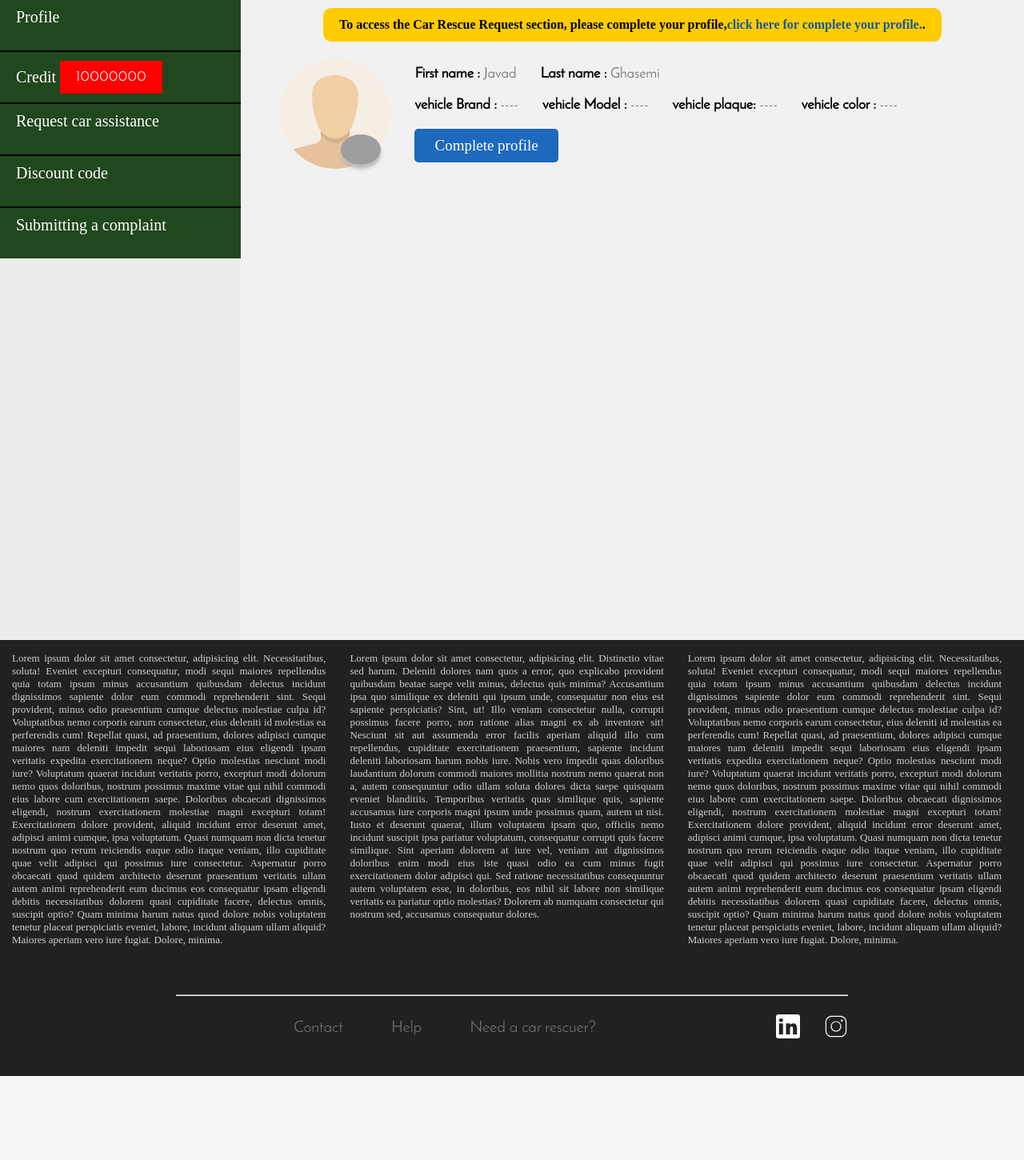
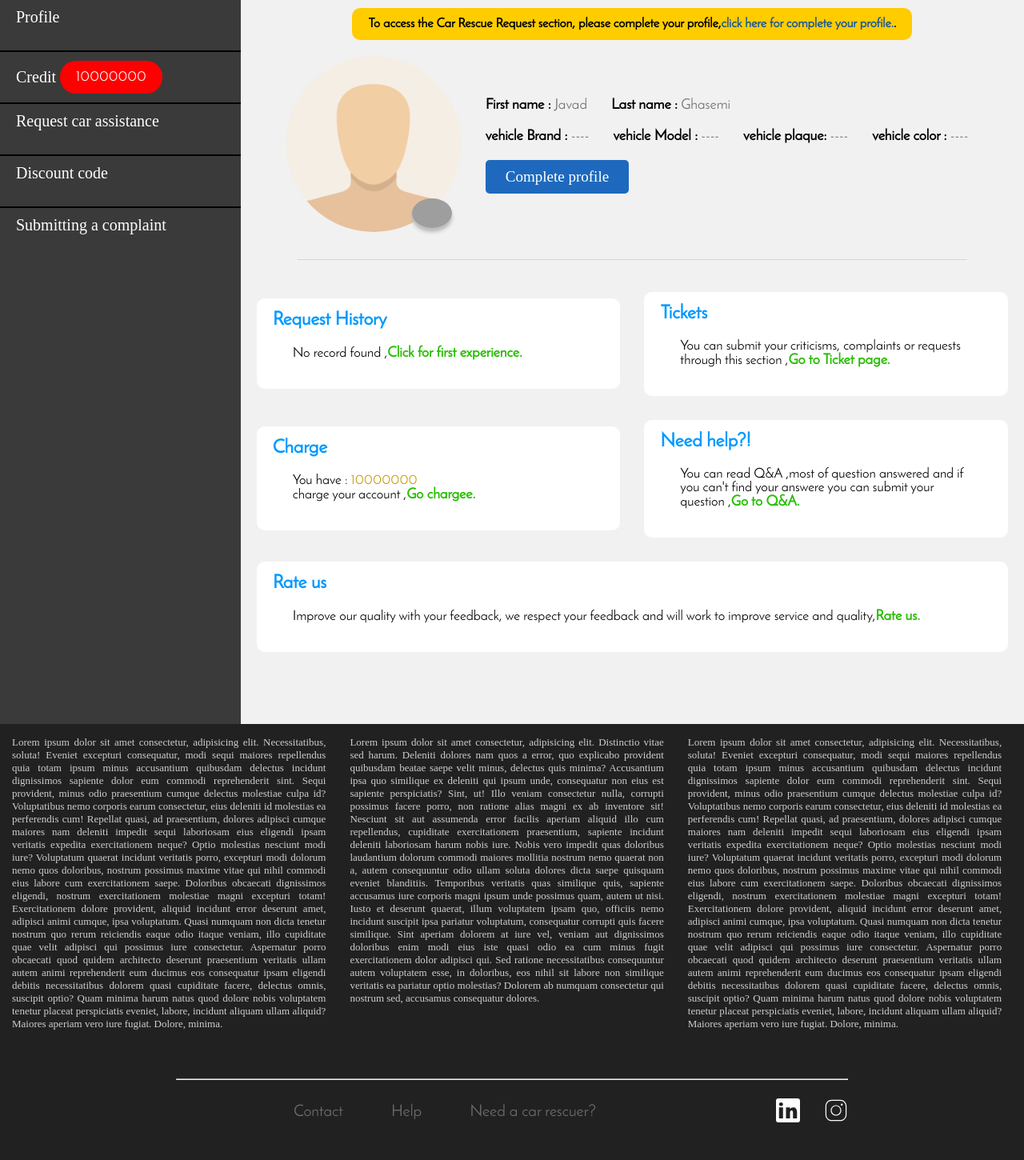
Before and after one commit to ijavadddd/Django-simple-projects, a Django app: page /user_profile in a window 1280 px wide. Shown: the part 115-1565 px from the top of the page at 80% size. Before the commit the page ends 1460 px from the top, so only its background shows below. Run offline with Django 4.2, Linux system fonts and the light colour scheme; some web fonts are replaced; grey boxes are pictures that could not be loaded.

Commit message:
Complete first page of user-profile app

```diff
--- a/2-sham_tara/sham_tara/static/css/user_profile.css
+++ b/2-sham_tara/sham_tara/static/css/user_profile.css
@@ -1,13 +1,14 @@
 .panel-container{
     width:100%;
-    min-height:800px;
+    /* min-height:800px; */
     background-color:rgb(241, 241, 241);
     display:flex;
 }
 .sidebar-menu-container{
     width:max(20%,30ch);
-    min-height:800px;
-    background-color:#ececec;
+    /* min-height:800px; */
+    background-color:#3a3a3a;
+    overflow:hidden;
 }
 .vertical-menu{
     display:flex;
@@ -36,11 +37,11 @@
     font-size: 2rem;
     width:100%;
     min-height: 100%;
-    background-color: rgb(33, 71, 30);
+    background-color: #3a3a3a;
     text-align: left;
+    transition:0.5s;
 }
 .vertical-menu--item > a:hover{
-    transition:0.5s;
     background-color: rgb(15 96 144);
 }
 .vertical-menu li:nth-child(2) a{
@@ -50,6 +51,7 @@
     gap:5px;
 }
 .credit-label{
+    transition:0.5s;
     display:flex;
     justify-content: center;
     align-items: center;
@@ -63,6 +65,10 @@
     font-size: 1.8rem;
     padding:1.1rem 2rem;
     box-sizing: border-box;
+    border-radius: 20px;
+}
+.credit-label:hover{
+    background-color:rgb(255, 174, 0);
 }
 .menu-content-container{
     width:80%;
@@ -73,8 +79,9 @@
     background-color:#ffcc00;
     padding:12px 20px;
     border-radius:10px;
-    font-family:'Merriweather';
-    font-weight: 600;
+    font-family:'Josefin-Sans';
+    font-weight: 900;
+    font-size: 1.6rem;
 }
 .warning-message a{
     color:#1b5896;
@@ -83,9 +90,10 @@
     width:90%;
     margin:20px auto;
     display:flex;
-    justify-content:flex-start;
+    justify-content:center;
     align-items:center;
     gap:30px;
+    flex-wrap: wrap;
 }
 .profile--image{
     position: relative;
@@ -112,16 +120,20 @@
     gap:20px;
     align-content: space-around;
     justify-content: flex-start;
+    width: 70%;
 }
 .personal-info{
     flex:1 1 100%;
     display:flex;
     gap:30px;
+    flex-wrap: wrap;
 }
 .vehicle-info{
     flex:1 1 100%;
     display:flex;
     gap:30px;
+    display: flex;
+    flex-wrap: wrap;
 }
 .profile-info-lable > p{
     font-weight: 600;
@@ -145,5 +157,52 @@
 }
 .profile-button:hover{
     background-color:rgb(30, 190, 83);
-
 }
+.profile-container--divider{
+    border:none;
+    width:95%;
+    height:0.6px;
+    background-color:rgb(214, 214, 214);
+}
+.profile-options{
+    padding:20px 0;
+    box-sizing: border-box;
+    width: 100%;
+    /* min-height: 500px; */
+    /* background-color:yellow; */
+    display:flex;
+    flex-wrap: wrap;
+    justify-content:center;
+    align-content: flex-start;
+    align-items: center;
+    gap:30px;
+    padding-inline: 20px;
+    margin: 0 0 70px 0;
+}
+.profile-options--item{
+    border-radius:10px;
+    flex:1 1 max(35%,35ch);
+    height: fit-content;
+    overflow: hidden;
+    background-color:rgb(255, 255, 255);
+    padding:15px 20px;
+    box-sizing: border-box;
+}
+.profile-options--item__title{
+    font-size:2rem;
+    font-family:'Josefin-Sans';
+    color:rgb(0, 153, 255);
+}
+.profile-options--item__description{
+    padding:20px 25px;
+    box-sizing: border-box;
+    font-size:1.7rem;
+}
+.profile-options--item__description a{
+    color: #26be00;
+    font-size:1.8rem;
+    font-weight: 600;
+}
+.profile-options--item__description span{
+    color: #c49a00;
+}
--- a/2-sham_tara/sham_tara/templates/user_profile/user_profile.html
+++ b/2-sham_tara/sham_tara/templates/user_profile/user_profile.html
@@ -87,6 +87,80 @@
                     </div>
                     <a href="#" class="profile-button" title="Edit profile">Complete profile</a>
                 </div>
+                <!-- PROFILE INFORMATION DIVIDER -->
+                <hr class="profile-container--divider">
+            </div>
+            <!-- Profile detail Box Container such:Records,.. -->
+            <div class="profile-options">
+                <!-- PROFILE DETAIL BOX  -->
+                <div class="profile-options--item">
+                    <div class="profile-options--item__title">
+                        <h3>
+                            Request History
+                        </h3>
+                    </div>
+                    <div class="profile-options--item__description">
+                        <p>
+                            No record found ,<a href="#">Click for first experience.</a>
+                        </p>
+                    </div>
+                </div>
+
+                <div class="profile-options--item">
+                    <div class="profile-options--item__title">
+                        <h3>
+                            Tickets
+                        </h3>
+                    </div>
+                    <div class="profile-options--item__description">
+                        <p>
+                            You can submit your criticisms, complaints or requests through this section ,<a href="#">Go to Ticket page.</a>
+                        </p>
+                    </div>
+                </div>
+
+                <div class="profile-options--item">
+                    <div class="profile-options--item__title">
+                        <h3>
+                            Charge
+                        </h3>
+                    </div>
+                    <div class="profile-options--item__description">
+                        <p>
+                            You have : <span>10000000</span>
+                        </p>
+                        <p>
+                            charge your account ,<a href="#">Go chargee.</a>
+                        </p>
+                    </div>
+                </div>
+
+                <div class="profile-options--item">
+                    <div class="profile-options--item__title">
+                        <h3>
+                            Need help?!
+                        </h3>
+                    </div>
+                    <div class="profile-options--item__description">
+                        <p>
+                            You can read Q&A ,most of question answered and if you can't find your answere you can submit your question ,<a href="#">Go to Q&A.</a>
+                        </p>
+                    </div>
+                </div>
+
+                <div class="profile-options--item">
+                    <div class="profile-options--item__title">
+                        <h3>
+                            Rate us
+                        </h3>
+                    </div>
+                    <div class="profile-options--item__description">
+                        <p>
+                            Improve our quality with your feedback, we respect your feedback and will work to improve service and quality,<a href="#">Rate us.</a>
+                        </p>
+                    </div>
+                </div>
+
             </div>
         </div>
     </div>
```
